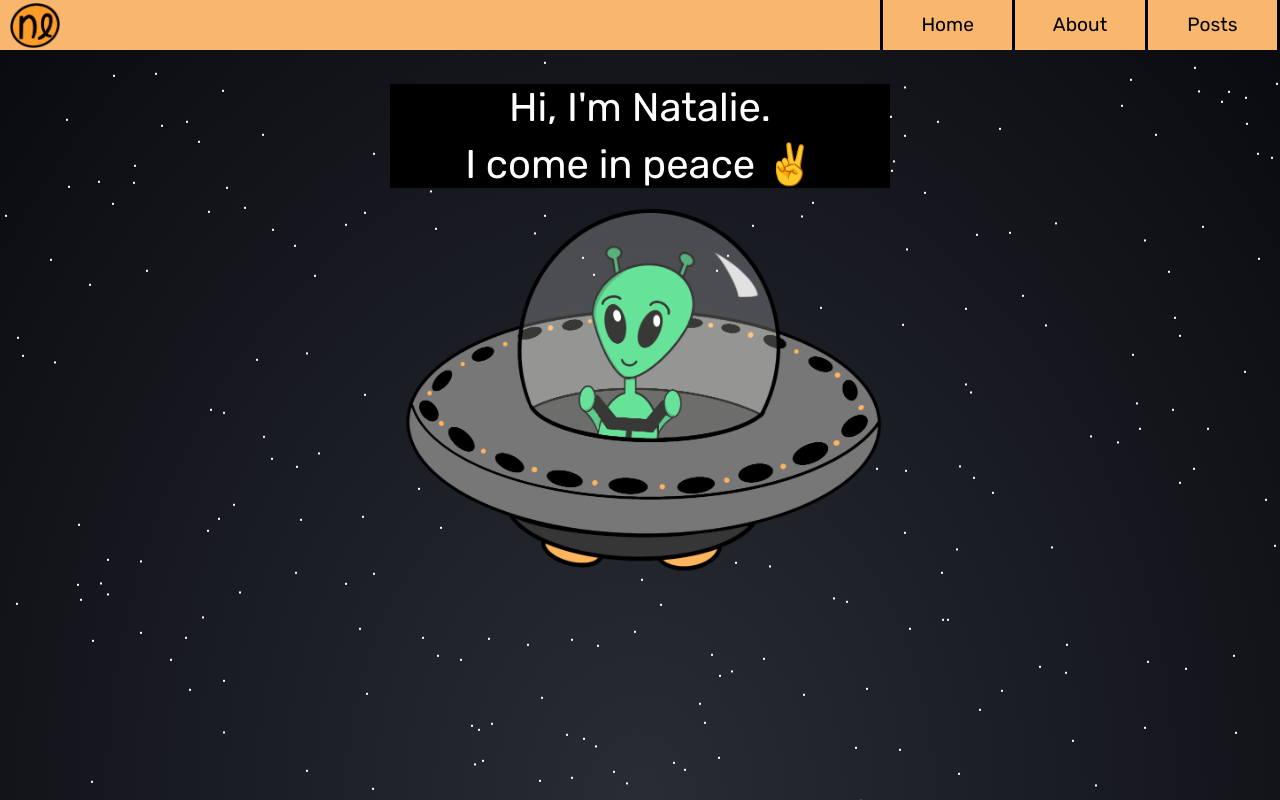
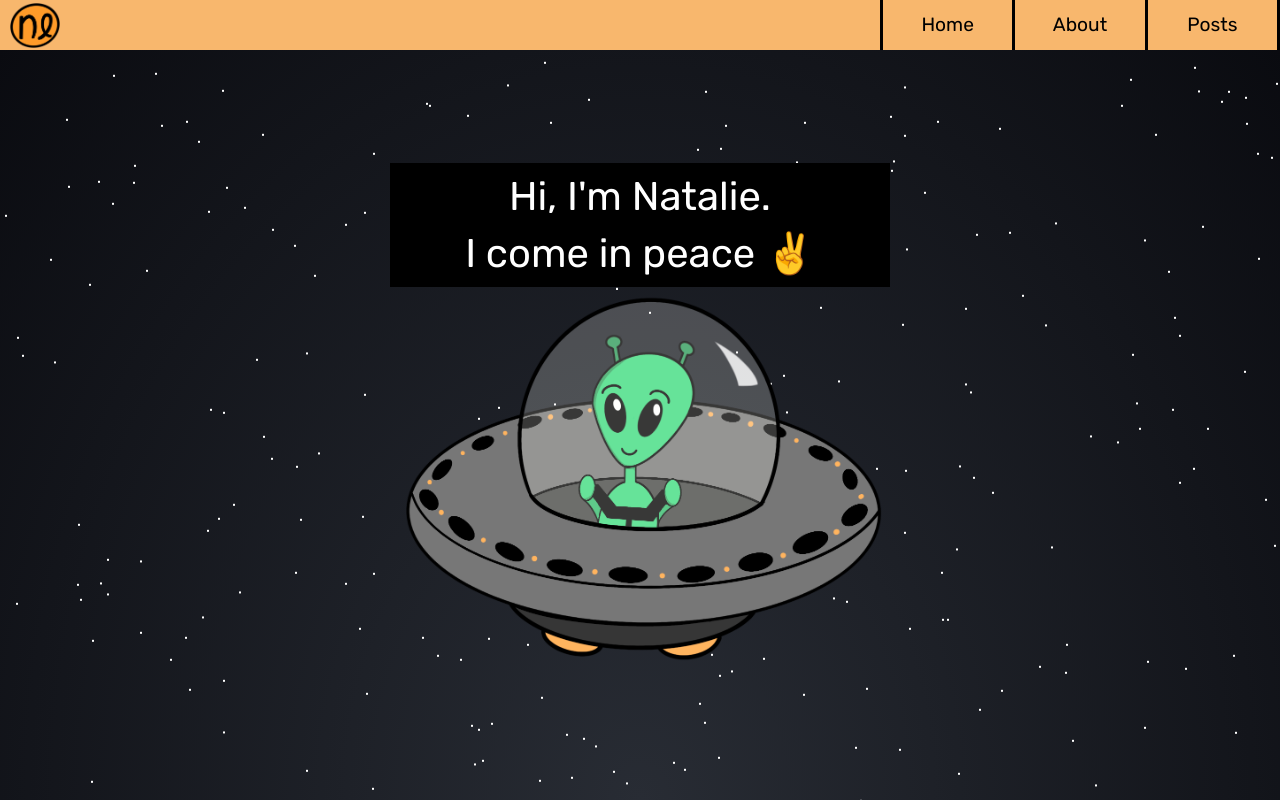
Before and after one commit to nlane/natalielane-dot-dev, a React (Create React App) app: page / in a window 1280 px wide. Built offline with nearby package versions, Linux system fonts and the light colour scheme.

Commit message:
centers home media

```diff
--- a/src/App.css
+++ b/src/App.css
@@ -31,6 +31,10 @@ a:hover {
 .main {
   position: absolute;
   z-index: 1;
+  display: flex;
+  justify-content: center;
+  flex-direction: column;
+  height: calc(100vh - 100px);
 }
 
 #logo {
@@ -203,6 +207,16 @@ pre {
 
   .img-caption {
     width: 200px;
+  }
+}
+
+@media (max-height: 600px) {
+  .alien {
+    width: 350px;
+  }
+
+  .greetings {
+    font-size: 1.5em;
   }
 }
 
```
